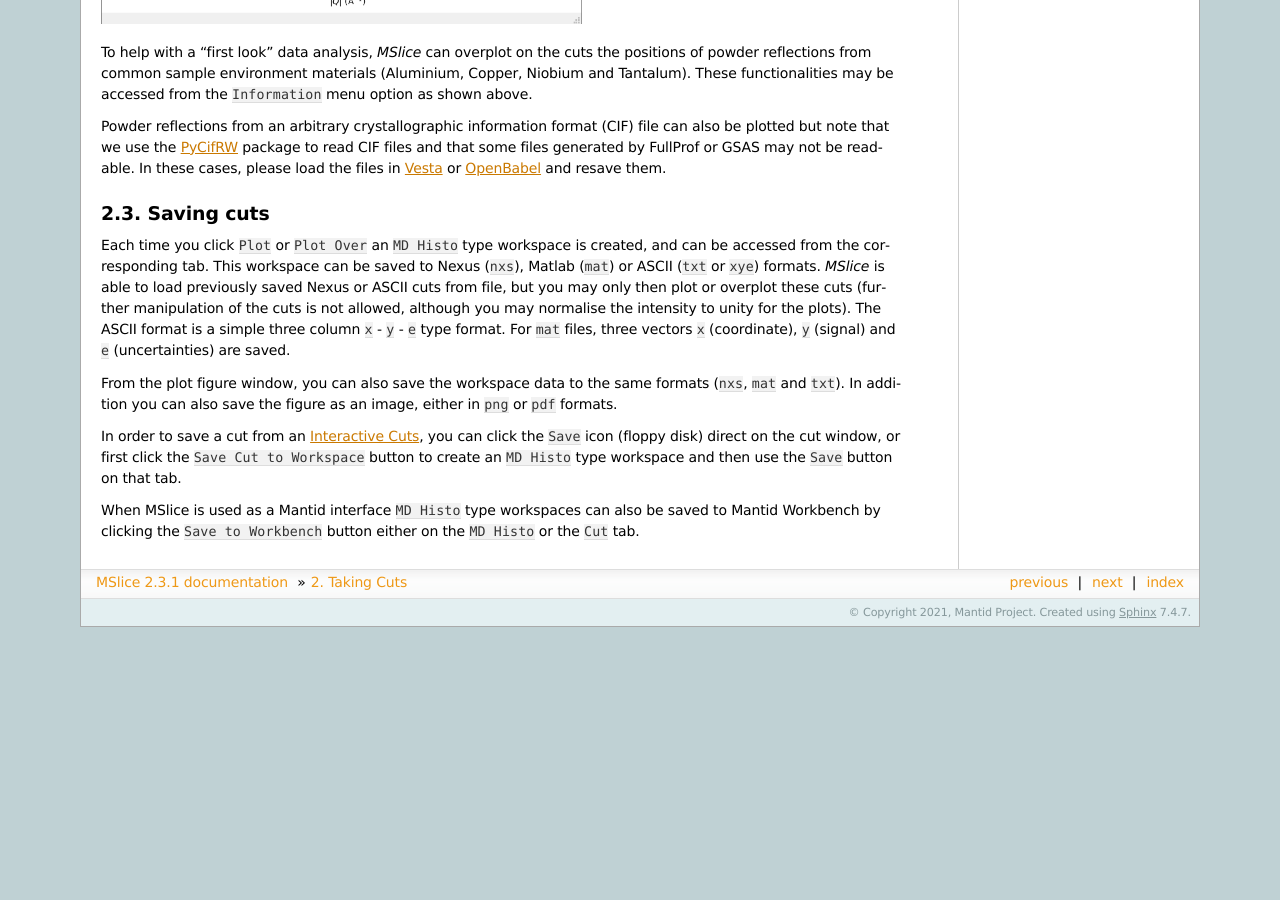
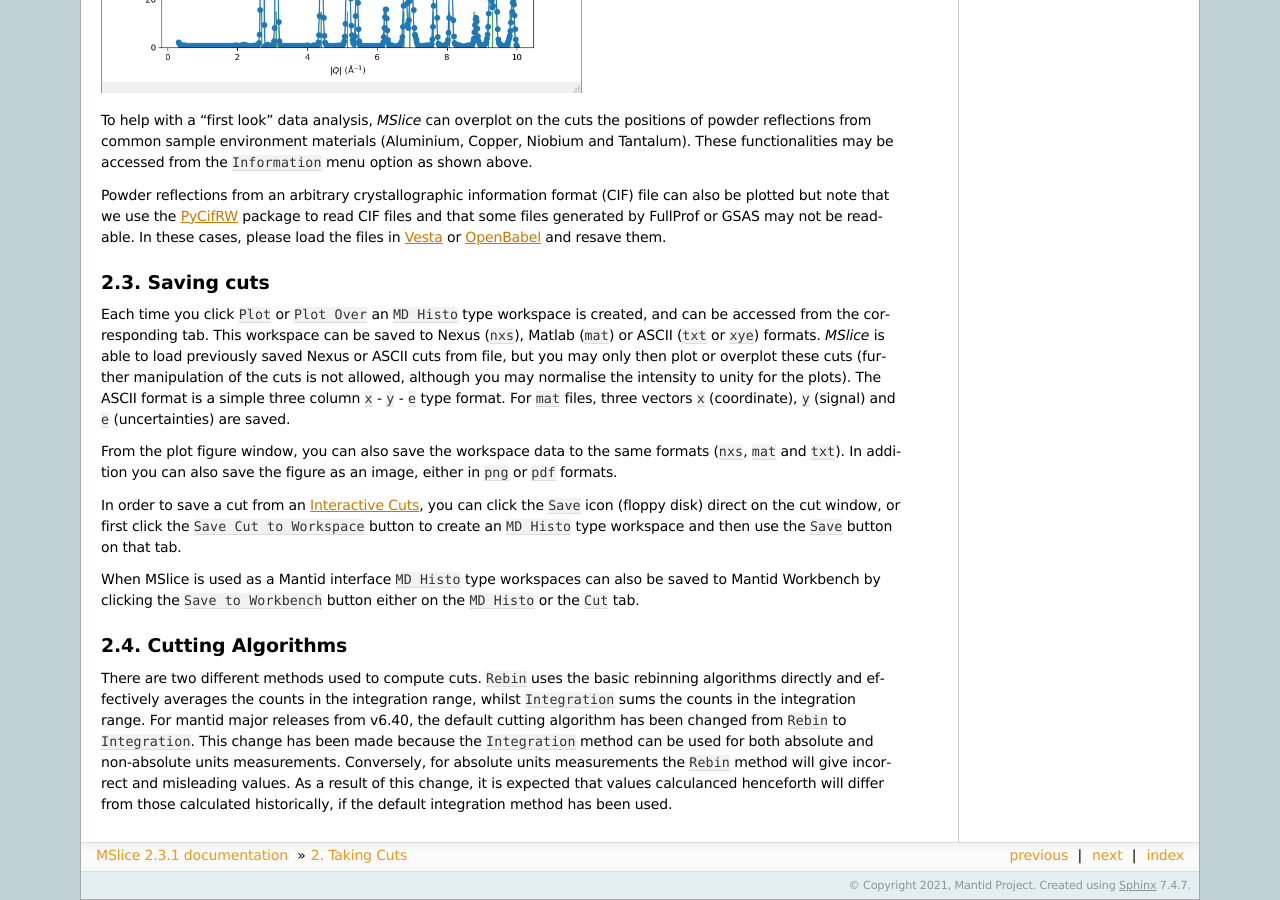
Before and after one commit to mantidproject/mslice, a Sphinx documentation site: the page built from docs/source/cutting.rst, in a window 1280 px wide and 900 px high, scrolled down 2132 px. Built offline with Sphinx 7.4.7, drawn with Linux system fonts in a browser that asks for light colours; formulas are drawn with MathJax 3; before the commit the page ends 2759 px from its top, so only the background shows below that; some of the changed text lies outside the part shown.

Commit message:
Update Documentation

```diff
--- a/docs/source/cutting.rst
+++ b/docs/source/cutting.rst
@@ -30,8 +30,11 @@
 
 Cuts with the same range from multiple datasets can be plotted by first selecting multiple workspaces in the left panel.
 
-There are two different methods to compute cuts. ``Rebin`` uses the basic rebinning algorithms directly and effectively averages
-the counts in the integration range, whilst ``Integration`` sums the counts in the integration range.
+There are two different methods to compute cuts: ``Rebin`` and ``Integration``.
+
+.. warning:: for mantid major releases from ``v6.40``, the default cutting algorithm has been changed from ``Rebin`` to
+ ``Integration``. For more detail on this change, and cutting algorithms in general, see the *Cutting Algorithms* seciton
+ below.
 
 Clicking on the ``Norm to 1`` check box will cause the resulting cut data to be normalised such that the maximum of the data
 of each cut is unity.
@@ -89,3 +92,13 @@
 
 When MSlice is used as a Mantid interface ``MD Histo`` type workspaces can also be saved to Mantid Workbench by clicking the
 ``Save to Workbench`` button either on the ``MD Histo`` or the ``Cut`` tab.
+
+Cutting Algorithms
+------------------
+There are two different methods used to compute cuts. ``Rebin`` uses the basic rebinning algorithms directly and effectively averages
+the counts in the integration range, whilst ``Integration`` sums the counts in the integration range.
+For mantid major releases from v6.40, the default cutting algorithm has been changed from ``Rebin`` to ``Integration``. This change
+has been made because the ``Integration`` method can be used for both absolute and non-absolute units measurements. Conversely, for
+absolute units measurements the ``Rebin`` method will give incorrect and misleading values.
+As a result of this change, it is expected that values calculanced henceforth will differ from those calculated historically, if the
+default integration method has been used.
```
Also changed, not shown: 1 other file.
